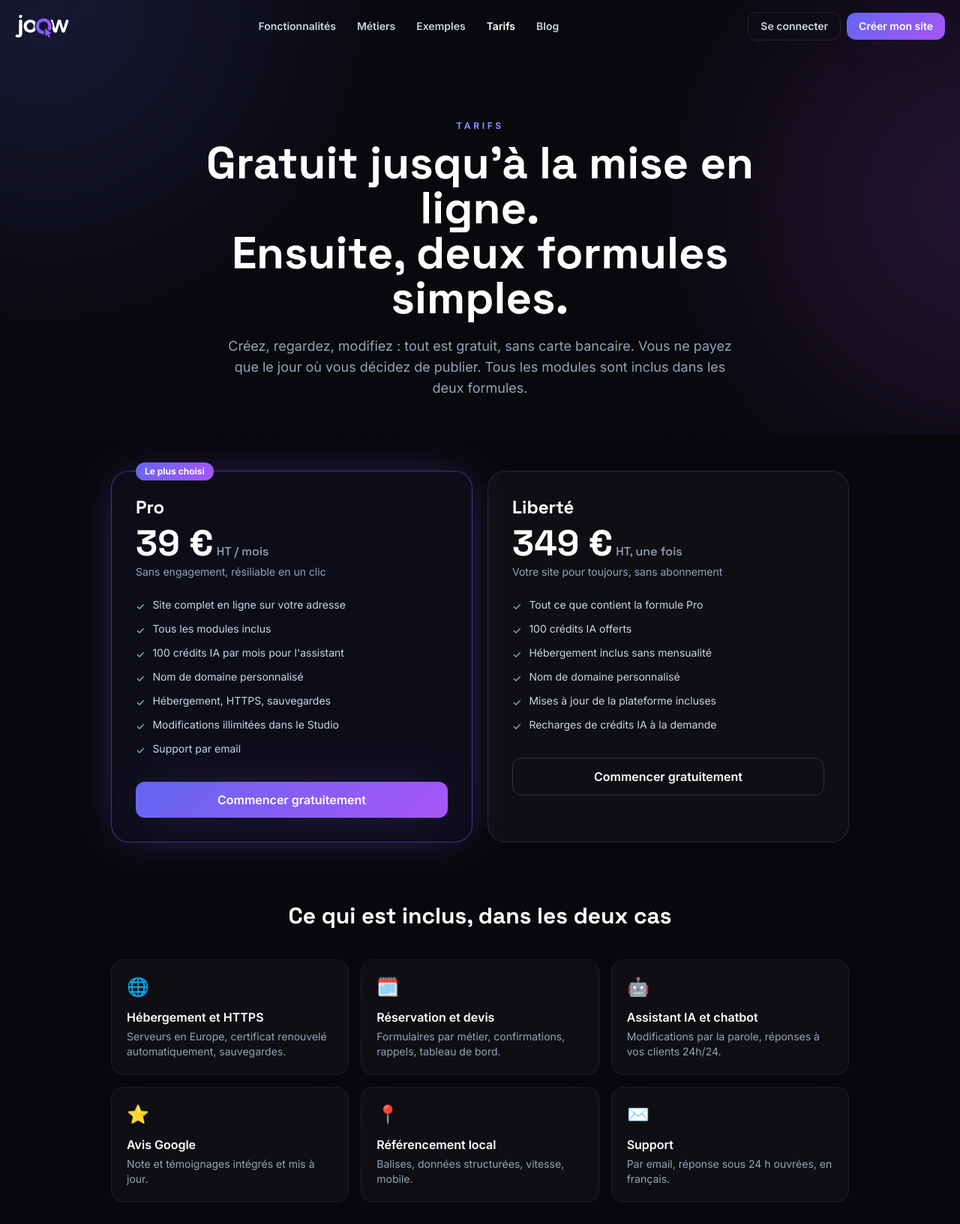
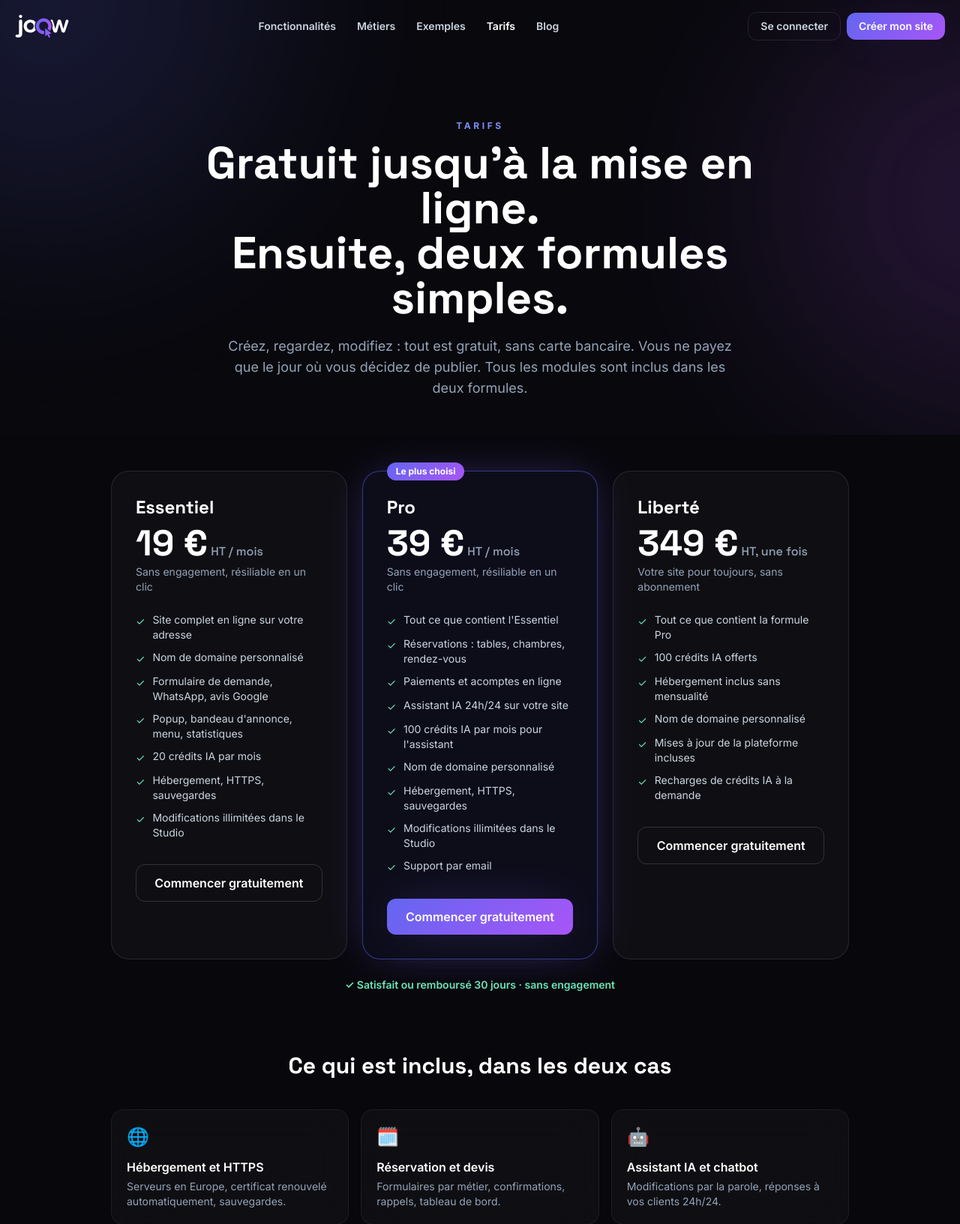
Before and after one commit to localvisibility/joow, a Laravel app: page /tarifs in a window 1280 px wide. Shown: the top 1633 px of the page at 75% size. Run offline with Laravel 12, Linux system fonts and the light colour scheme; style sheets or scripts are compiled from the project's sources.

Commit message:
CGV, tarifs et FAQ : formule Essentiel et garantie satisfait ou remboursé ; contact du support affiché partout
Co-Authored-By: Claude Opus 5.5 <noreply@anthropic.com>
Claude-Session: https://claude.ai/code/session_0144QwNrSxvs33smeyFukKN1

```diff
--- a/app/Http/Middleware/HandleInertiaRequests.php
+++ b/app/Http/Middleware/HandleInertiaRequests.php
@@ -37,6 +37,7 @@ class HandleInertiaRequests extends Middleware
                 'impersonating' => (bool) $request->session()->get('admin_impersonator'),
             ],
             // Offre : 0 = paiement à la mise en ligne, N = N jours d'essai gratuit avant le 1er prélèvement
+            'support' => config('joow.support'),
             'flash' => fn () => ['status' => is_string($request->session()->get('status')) ? $request->session()->get('status') : null],
             'trial_days' => (int) config('services.stripe.trial_days', 0),
             'google_enabled' => \App\Http\Controllers\Auth\GoogleAuthController::enabled(),
--- a/config/joow.php
+++ b/config/joow.php
@@ -33,6 +33,8 @@ return [
         'pro'       => ['label' => 'Pro', 'price' => 39.0],
         'liberte'   => ['label' => 'Liberté', 'price' => 349.0],
     ],
+    // Contact du support affiché aux clients (pied de page, aperçu, espace client, CGV, e-mails)
+    'support' => ['email' => env('JOOW_SUPPORT_EMAIL', 'contact@joow.fr'), 'phone' => env('JOOW_SUPPORT_PHONE')],
     // Satisfait ou remboursé (jours) affiché au paiement ; 0 pour ne pas l'afficher. À reprendre dans les CGV.
     'refund_days' => (int) env('JOOW_REFUND_DAYS', 30),
 
--- a/config/marketing.php
+++ b/config/marketing.php
@@ -68,8 +68,10 @@ return [
     ],
 
     'pricing' => [
+        'essentiel' => ['name' => 'Essentiel', 'price' => (string) env('JOOW_PRICE_ESSENTIEL', 19), 'period' => 'HT / mois', 'note' => 'Sans engagement, résiliable en un clic',
+            'items' => ['Site complet en ligne sur votre adresse', 'Nom de domaine personnalisé', 'Formulaire de demande, WhatsApp, avis Google', 'Popup, bandeau d\'annonce, menu, statistiques', '20 crédits IA par mois', 'Hébergement, HTTPS, sauvegardes', 'Modifications illimitées dans le Studio']],
         'pro' => ['name' => 'Pro', 'price' => '39', 'period' => 'HT / mois', 'note' => 'Sans engagement, résiliable en un clic',
-            'items' => ['Site complet en ligne sur votre adresse', 'Tous les modules inclus', '100 crédits IA par mois pour l\'assistant', 'Nom de domaine personnalisé', 'Hébergement, HTTPS, sauvegardes', 'Modifications illimitées dans le Studio', 'Support par email']],
+            'items' => ['Tout ce que contient l\'Essentiel', 'Réservations : tables, chambres, rendez-vous', 'Paiements et acomptes en ligne', 'Assistant IA 24h/24 sur votre site', '100 crédits IA par mois pour l\'assistant', 'Nom de domaine personnalisé', 'Hébergement, HTTPS, sauvegardes', 'Modifications illimitées dans le Studio', 'Support par email']],
         'liberte' => ['name' => 'Liberté', 'price' => '349', 'period' => 'HT, une fois', 'note' => 'Votre site pour toujours, sans abonnement',
             'items' => ['Tout ce que contient la formule Pro', '100 crédits IA offerts', 'Hébergement inclus sans mensualité', 'Nom de domaine personnalisé', 'Mises à jour de la plateforme incluses', 'Recharges de crédits IA à la demande']],
     ],
@@ -81,14 +83,14 @@ return [
     ],
 
     'faq' => [
-        ['q' => 'Combien ça coûte ?', 'a' => 'La création et l\'aperçu sont 100 % gratuits, sans carte bancaire. Vous ne payez que si vous publiez : formule Pro à 39 € HT par mois, sans engagement, ou formule Liberté à 349 € HT une fois, sans abonnement.'],
-        ['q' => 'Les modules (réservation, devis, assistant IA…) sont-ils inclus ?', 'a' => 'Oui, tous les modules sont inclus dans les deux formules et s\'activent en un clic depuis le Studio. Les paiements en ligne passent par votre propre compte Stripe.'],
+        ['q' => 'Combien ça coûte ?', 'a' => 'La création et l\'aperçu sont 100 % gratuits, sans carte bancaire. Vous ne payez que si vous publiez : formule Essentiel à partir de 19 € HT par mois, formule Pro à 39 € HT par mois avec réservations, paiements et assistant IA, ou formule Liberté à 349 € HT une fois, sans abonnement. Toutes sont sans engagement et couvertes par notre garantie satisfait ou remboursé 30 jours.'],
+        ['q' => 'Les modules (réservation, devis, assistant IA…) sont-ils inclus ?', 'a' => 'Les modules de base (formulaire, avis, WhatsApp, popup, menu…) sont inclus dès l\'Essentiel. Les réservations, les paiements en ligne et l\'assistant IA sont inclus dans les formules Pro et Liberté. Tout s\'active en un clic depuis le Studio. Les paiements en ligne passent par votre propre compte Stripe.'],
         ['q' => 'Ai-je besoin de compétences techniques ?', 'a' => 'Aucune. Vous cherchez votre établissement, l\'IA fait le reste. Ensuite vous cliquez sur un texte ou une image pour le modifier, ou vous demandez à l\'assistant.'],
         ['q' => 'D\'où viennent les textes et les photos ?', 'a' => 'De votre fiche Google (avis, photos, horaires) et de votre site existant si vous en avez un, enrichis par une IA qui rédige pour votre métier. Sans photo, une banque d\'images professionnelle prend le relais. Vous remplacez tout ce que vous voulez.'],
         ['q' => 'Et si je n\'ai pas de fiche Google ?', 'a' => 'Un questionnaire de cinq écrans suffit : nom, métier, coordonnées, prestations, photos. Vous pourrez rattacher votre fiche plus tard pour afficher vos avis.'],
         ['q' => 'Puis-je utiliser mon propre nom de domaine ?', 'a' => 'Oui. Le site est livré sur une adresse joow.fr, et vous branchez votre domaine (.fr, .com…) à tout moment, certificat SSL inclus. Vous pouvez aussi en commander un depuis votre espace.'],
         ['q' => 'Le site m\'appartient-il ?', 'a' => 'Les textes, photos et contenus sont les vôtres. En formule Liberté, le site reste en ligne sans abonnement. En formule Pro, vous résiliez quand vous voulez.'],
-        ['q' => 'Et si je ne suis pas satisfait ?', 'a' => 'Vous ne payez rien tant que vous n\'avez pas décidé de publier. La formule Pro est résiliable en un clic, sans frais.'],
+        ['q' => 'Et si je ne suis pas satisfait ?', 'a' => 'Vous ne payez rien tant que vous n\'avez pas décidé de publier. Après la mise en ligne, vous avez 30 jours pour changer d\'avis : satisfait ou remboursé, sur simple email à contact@joow.fr. Les abonnements sont ensuite résiliables en un clic, sans frais.'],
     ],
 
     'examples' => [
--- a/resources/js/Pages/Public/Site.vue
+++ b/resources/js/Pages/Public/Site.vue
@@ -336,6 +336,7 @@ onUnmounted(() => { if (timer) clearInterval(timer); barObs?.disconnect(); });
 
                 <p v-if="plans.refund_days" class="mt-5 text-center text-sm font-semibold text-emerald-300">✓ Satisfait ou remboursé {{ plans.refund_days }} jours · sans engagement</p>
                 <p class="mt-2 flex items-center justify-center gap-1.5 text-xs text-slate-500"><span>🔒</span> Paiement sécurisé Stripe</p>
+                <p class="mt-2 text-center text-xs text-slate-400">Une question avant de vous lancer ? <a :href="'mailto:' + ($page.props.support?.email || 'contact@joow.fr')" class="font-semibold text-brand-400 hover:text-brand-300">{{ $page.props.support?.email || 'contact@joow.fr' }}</a><template v-if="$page.props.support?.phone"> · <a :href="'tel:' + $page.props.support.phone.replace(/[^\d+]/g, '')" class="font-semibold text-brand-400 hover:text-brand-300">{{ $page.props.support.phone }}</a></template></p>
                 <a :href="liveUrl" target="_blank" rel="noopener" class="mt-2 block text-center text-sm text-slate-400 hover:text-white">Ouvrir l'aperçu en plein écran ↗</a>
             </div>
 
--- a/resources/js/Pages/Support.vue
+++ b/resources/js/Pages/Support.vue
@@ -77,7 +77,7 @@ const reply = (t) => {
 
                 <div ref="formEl" class="glass scroll-mt-6 rounded-2xl p-5">
                     <p class="font-semibold text-white">✉ Écrire à l'équipe</p>
-                    <p class="mt-1 text-xs text-slate-500">Réponse par email sous 24 h ouvrées.</p>
+                    <p class="mt-1 text-xs text-slate-500">Réponse par email sous 24 h ouvrées · <a :href="'mailto:' + ($page.props.support?.email || 'contact@joow.fr')" class="text-brand-400 hover:text-brand-300">{{ $page.props.support?.email || 'contact@joow.fr' }}</a><template v-if="$page.props.support?.phone"> · <a :href="'tel:' + $page.props.support.phone.replace(/[^\d+]/g, '')" class="text-brand-400 hover:text-brand-300">{{ $page.props.support.phone }}</a></template></p>
                     <p v-if="page.props.flash?.status" class="mt-3 rounded-xl border border-emerald-500/30 bg-emerald-500/10 px-3 py-2 text-sm text-emerald-200">{{ page.props.flash.status }}</p>
                     <form @submit.prevent="send" class="mt-3 space-y-3">
                         <label v-if="sites.length > 1" class="block text-xs font-semibold text-slate-400">Site concerné<select v-model="form.site" class="mt-1 w-full rounded-xl border border-white/10 bg-ink-900 px-3 py-2 text-sm text-white"><option value="">Aucun en particulier</option><option v-for="s in sites" :key="s.slug" :value="s.slug">{{ s.name }}</option></select></label>
--- a/resources/views/marketing/layout.blade.php
+++ b/resources/views/marketing/layout.blade.php
@@ -33,7 +33,7 @@
 <meta name="theme-color" content="#08080c">
 <link rel="icon" href="/favicon.svg" type="image/svg+xml"><link rel="icon" href="/favicon.ico" sizes="32x32"><link rel="apple-touch-icon" href="/apple-touch-icon.png">
 <link rel="preconnect" href="https://fonts.googleapis.com"><link rel="preconnect" href="https://fonts.gstatic.com" crossorigin>
-<script type="application/ld+json">{!! json_encode(['@context' => 'https://schema.org', '@type' => 'Organization', 'name' => 'Joow', 'url' => $apex, 'logo' => url('/brand/joow-logo-white@2x.png'), 'sameAs' => [], 'contactPoint' => [['@type' => 'ContactPoint', 'email' => config('mail.from.address', 'contact@joow.fr'), 'contactType' => 'customer support', 'availableLanguage' => 'French']]], JSON_UNESCAPED_UNICODE | JSON_UNESCAPED_SLASHES) !!}</script>
+<script type="application/ld+json">{!! json_encode(['@context' => 'https://schema.org', '@type' => 'Organization', 'name' => 'Joow', 'url' => $apex, 'logo' => url('/brand/joow-logo-white@2x.png'), 'sameAs' => [], 'contactPoint' => [['@type' => 'ContactPoint', 'email' => config('joow.support.email', 'contact@joow.fr'), 'contactType' => 'customer support', 'availableLanguage' => 'French']]], JSON_UNESCAPED_UNICODE | JSON_UNESCAPED_SLASHES) !!}</script>
 @stack('jsonld')
 <link href="https://cdnjs.cloudflare.com/ajax/libs/font-awesome/6.5.0/css/all.min.css" rel="stylesheet" media="print" onload="this.media='all'">
 @vite(['resources/js/marketing.js'])
--- a/resources/views/marketing/pages/contact.blade.php
+++ b/resources/views/marketing/pages/contact.blade.php
@@ -12,7 +12,7 @@
         <label class="block"><span class="mb-1.5 block text-sm font-semibold text-white">Votre message</span><textarea name="message" rows="5" required class="field">{{ old('message') }}</textarea></label>
         @error('message')<p class="text-sm text-rose-300">{{ $message }}</p>@enderror
         <button type="submit" class="btn-brand w-full">Envoyer</button>
-        <p class="text-center text-xs text-slate-500">Ou directement : <a href="mailto:{{ config('mail.from.address', 'contact@joow.fr') }}" class="text-slate-300 hover:text-white">{{ config('mail.from.address', 'contact@joow.fr') }}</a></p>
+        <p class="text-center text-xs text-slate-500">Ou directement : <a href="mailto:{{ config('joow.support.email', 'contact@joow.fr') }}" class="text-slate-300 hover:text-white">{{ config('joow.support.email', 'contact@joow.fr') }}</a></p>
     </form>
     @endif
 </section>
--- a/resources/views/marketing/partials/footer.blade.php
+++ b/resources/views/marketing/partials/footer.blade.php
@@ -29,6 +29,8 @@
                 <li><a href="{{ route('marketing.faq') }}" class="text-slate-300 hover:text-white">Questions fréquentes</a></li>
                 <li><a href="{{ route('marketing.about') }}" class="text-slate-300 hover:text-white">À propos</a></li>
                 <li><a href="{{ route('marketing.contact') }}" class="text-slate-300 hover:text-white">Contact</a></li>
+                <li><a href="mailto:{{ config('joow.support.email') }}" class="text-slate-300 hover:text-white">{{ config('joow.support.email') }}</a></li>
+                @if(config('joow.support.phone'))<li><a href="tel:{{ preg_replace('/[^\d+]/', '', config('joow.support.phone')) }}" class="text-slate-300 hover:text-white">{{ config('joow.support.phone') }}</a></li>@endif
                 <li><a href="{{ $appUrl }}/login" class="text-slate-300 hover:text-white">Espace client</a></li>
                 <li class="pt-2"><a href="{{ route('marketing.legal', 'mentions-legales') }}" class="text-slate-500 hover:text-white">Mentions légales</a></li>
                 <li><a href="{{ route('marketing.legal', 'confidentialite') }}" class="text-slate-500 hover:text-white">Confidentialité</a></li>
--- a/resources/views/marketing/partials/pricing.blade.php
+++ b/resources/views/marketing/partials/pricing.blade.php
@@ -1,4 +1,4 @@
-<div class="stagger mt-12 grid gap-5 md:grid-cols-2">
+<div class="stagger mt-12 grid gap-5 md:grid-cols-3">
     @foreach($pricing as $k => $p)
     <div class="reveal relative rounded-3xl border p-8 {{ $k === 'pro' ? 'border-brand-500/50 bg-brand-500/[0.06] shadow-glow' : 'border-white/10 bg-white/[0.03]' }}">
         @if($k === 'pro')<span class="absolute -top-3 left-8 rounded-full bg-brand-gradient px-3 py-1 text-xs font-bold text-white">Le plus choisi</span>@endif
@@ -10,3 +10,4 @@
     </div>
     @endforeach
 </div>
+@if(config('joow.refund_days'))<p class="mt-6 text-center text-sm font-semibold text-emerald-300">✓ Satisfait ou remboursé {{ config('joow.refund_days') }} jours · sans engagement</p>@endif
```
Also changed, not shown: resources/views/marketing/pages/legal-cgv.blade.php (+13 -7 lines).
